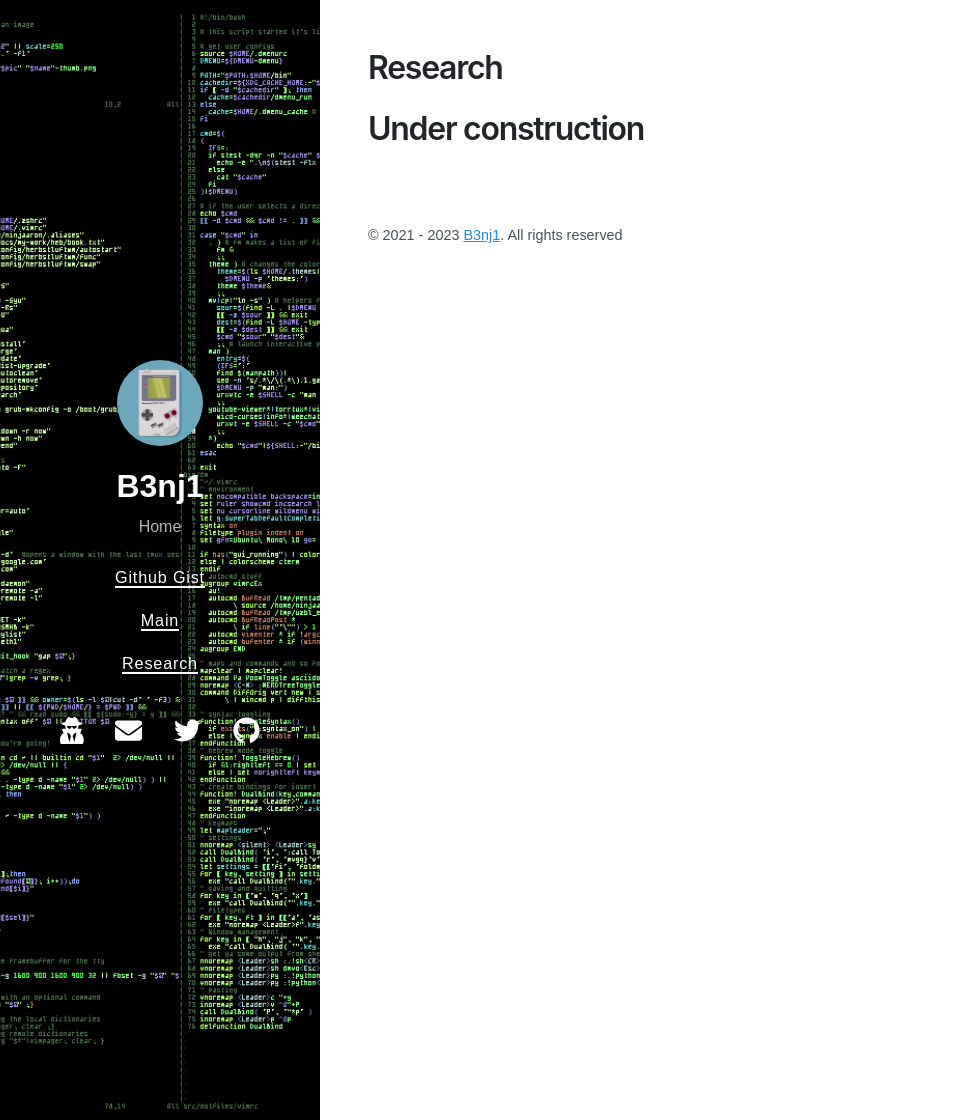
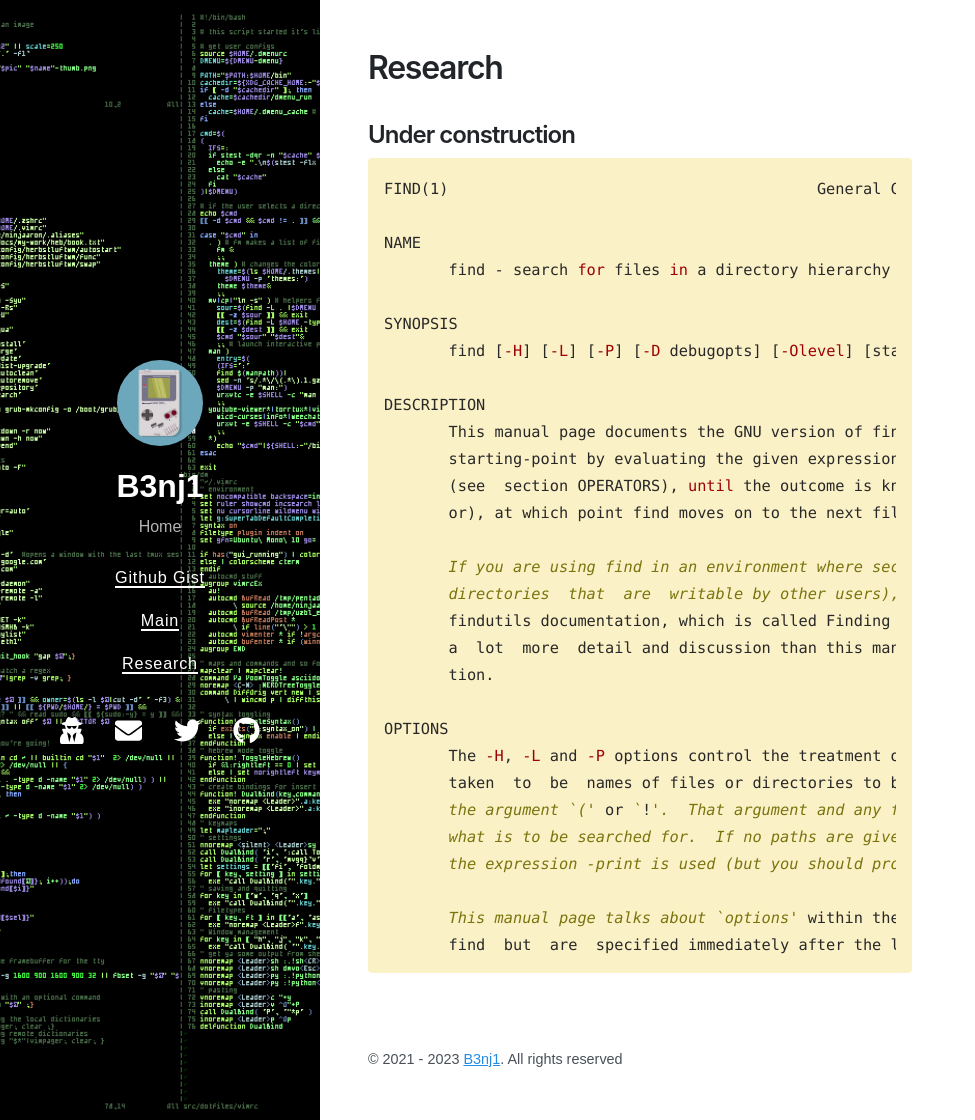
Before and after one commit to b3nj1-1/blog, a Jekyll site: the page built from project.md, in a window 1280 px wide and 1120 px high. Shown: the whole window, without its empty margins (0-975 px from the left). Built offline with Jekyll 4.4.1, drawn with Linux system fonts in a browser that asks for light colours; nearby versions of some CDN libraries.

Commit message:
Update project.md

````diff
--- a/project.md
+++ b/project.md
@@ -3,4 +3,37 @@ layout: page
 title: Research
 ---
 
-# Under construction
+## Under construction
+
+
+```bash
+FIND(1)                                        General Commands Manual                                        FIND(1)
+
+NAME
+       find - search for files in a directory hierarchy
+
+SYNOPSIS
+       find [-H] [-L] [-P] [-D debugopts] [-Olevel] [starting-point...] [expression]
+
+DESCRIPTION
+       This manual page documents the GNU version of find.  GNU find searches the directory tree rooted at each given
+       starting-point by evaluating the given expression from left to right, according to  the  rules  of  precedence
+       (see  section OPERATORS), until the outcome is known (the left hand side is false for and operations, true for
+       or), at which point find moves on to the next file name.  If no starting-point is specified, `.' is assumed.
+
+       If you are using find in an environment where security is important (for example if you are using it to search
+       directories  that  are  writable by other users), you should read the `Security Considerations' chapter of the
+       findutils documentation, which is called Finding Files and comes with findutils.  That document also  includes
+       a  lot  more  detail and discussion than this manual page, so you may find it a more useful source of informa‐
+       tion.
+
+OPTIONS
+       The -H, -L and -P options control the treatment of symbolic links.  Command-line arguments following these are
+       taken  to  be  names of files or directories to be examined, up to the first argument that begins with `-', or
+       the argument `(' or `!'.  That argument and any following arguments are taken to be the expression  describing
+       what is to be searched for.  If no paths are given, the current directory is used.  If no expression is given,
+       the expression -print is used (but you should probably consider using -print0 instead, anyway).
+
+       This manual page talks about `options' within the expression list.  These options  control  the  behaviour  of
+       find  but  are  specified immediately after the last path name.  The five `real' options -H, -L, -P, -D and -O
+```
````
